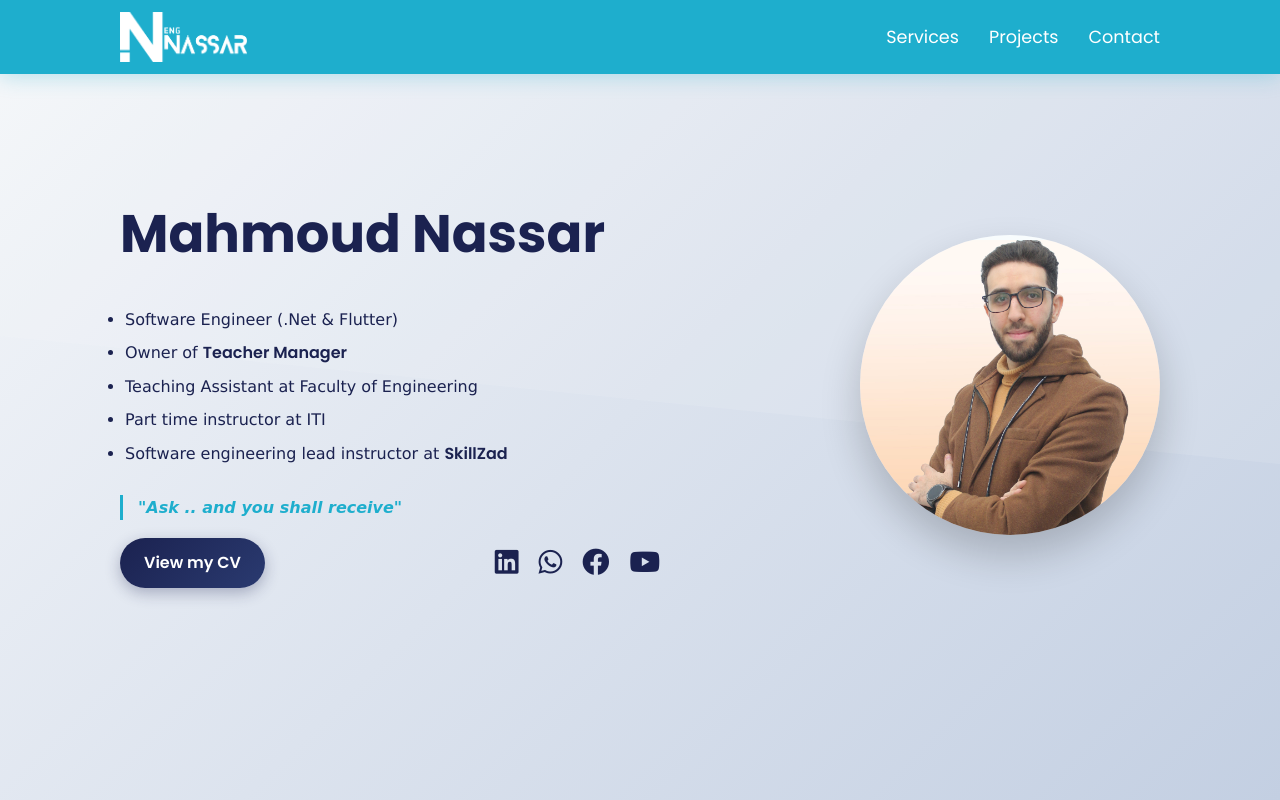
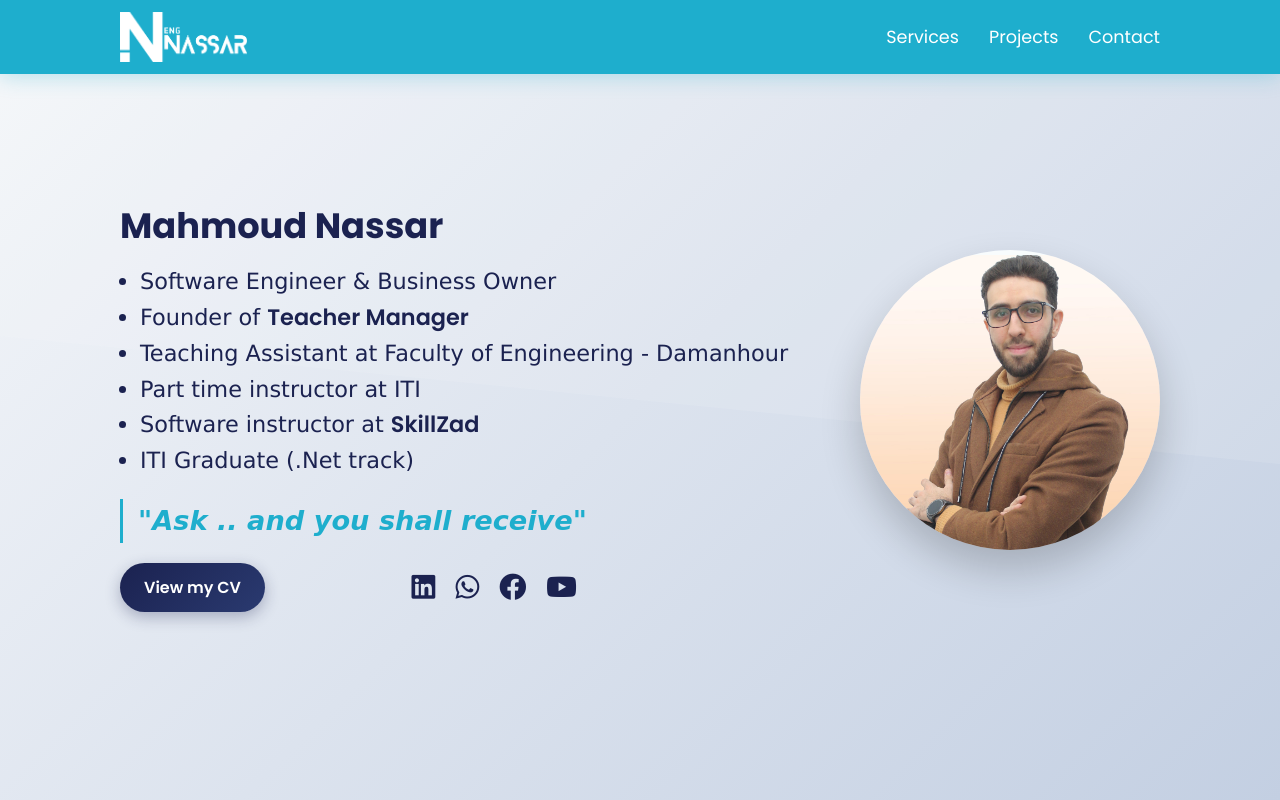
Before and after one commit to nassar1891/EngineerNassar, a plain HTML site: page index.html in a window 1280 px wide. Shown: the top 800 px of the page. Drawn offline with nearby package versions, Linux system fonts and the light colour scheme.

Commit message:
fixed all styles

```diff
--- a/contact-footer.css
+++ b/contact-footer.css
@@ -49,12 +49,10 @@
 .footer .social-icons a {
   color: #fff;
   font-size: 1.4em;
-  margin-right: 12px;
+  margin-right: 10px;
+  margin-left: 10px;
   transition: all 0.3s ease;
   position: relative;
-}
-.footer .social-icons a:last-child {
-  margin-right: 0;
 }
 .footer .social-icons a::before {
   content: '';
--- a/index.html
+++ b/index.html
@@ -6,7 +6,8 @@
   <meta http-equiv="X-UA-Compatible" content="IE=edge" />
   <meta name="viewport" content="width=device-width, initial-scale=1.0" />
   <title>Mahmoud Nassar - .NET & Flutter Software Engineer</title>
-  <meta name="description" content="Passionate Software Engineer with 2+ years of experience in .NET and Flutter. Teaching Assistant, Lead Instructor, and project leader." />
+  <meta name="description"
+    content="Passionate Software Engineer with 2+ years of experience in .NET and Flutter. Teaching Assistant, Lead Instructor, and project leader." />
   <meta name="author" content="Mahmoud Nassar" />
   <link rel="canonical" href="https://mahmoudnassar.com/" />
   <meta name="theme-color" content="#1EAECD" />
@@ -14,7 +15,8 @@
 
   <!-- Open Graph -->
   <meta property="og:title" content="Mahmoud Nassar - .NET & Flutter Software Engineer" />
-  <meta property="og:description" content="Portfolio of Mahmoud Nassar, Software Engineer, Instructor, and Project Leader." />
+  <meta property="og:description"
+    content="Portfolio of Mahmoud Nassar, Software Engineer, Instructor, and Project Leader." />
   <meta property="og:type" content="website" />
   <meta property="og:url" content="https://mahmoudnassar.com/" />
   <meta property="og:image" content="images/بروفايل.jpg" />
@@ -23,7 +25,8 @@
   <!-- Twitter Card -->
   <meta name="twitter:card" content="summary_large_image" />
   <meta name="twitter:title" content="Mahmoud Nassar - .NET & Flutter Software Engineer" />
-  <meta name="twitter:description" content="Portfolio of Mahmoud Nassar, Software Engineer, Instructor, and Project Leader." />
+  <meta name="twitter:description"
+    content="Portfolio of Mahmoud Nassar, Software Engineer, Instructor, and Project Leader." />
   <meta name="twitter:image" content="images/بروفايل.jpg" />
 
   <!-- Favicon & Apple Touch Icon -->
@@ -48,18 +51,6 @@
   <link rel="stylesheet" href="contact-footer.css" />
   <link rel="stylesheet" href="services.css" />
   <link rel="stylesheet" href="style.css" />
-
-  <!-- Manifest for PWA (optional) -->
-  <!-- <link rel="manifest" href="/manifest.json"> -->
-
-  <!-- Google Analytics (optional) -->
-  <!-- <script async src="https://www.googletagmanager.com/gtag/js?id=UA-XXXXXXX-X"></script>
-  <script>
-    window.dataLayer = window.dataLayer || [];
-    function gtag(){dataLayer.push(arguments);}
-    gtag('js', new Date());
-    gtag('config', 'UA-XXXXXXX-X');
-  </script> -->
 </head>
 
 <body>
@@ -78,32 +69,39 @@
   </header>
 
   <main>
-    <section class="main" id="home">
+    <section class="main">
       <div class="main-container">
         <div class="main-text">
-          <h1><span>Mahmoud Nassar</span></h1>
-          <div class="main-description">
-            <ul>
-              <li>Software Engineer (.Net & Flutter)</li>
-              <li>Owner of <a href="https://teachermanager.mahmoudnassar.com/" target="_blank" rel="noopener noreferrer">Teacher Manager</a></li>
-              <li>Teaching Assistant at Faculty of Engineering</li>
+          <span>Mahmoud Nassar</span>
+          <h2>
+            <ul style="font-size: large; margin-left: 15px; font-size: 1em;">
+              <li>Software Engineer & Business Owner</li>
+              <li>Founder of <a href="https://teachermanager.mahmoudnassar.com/" target="_blank">Teacher Manager</a></li>
+              <li>Teaching Assistant at Faculty of Engineering - Damanhour</li>
               <li>Part time instructor at ITI</li>
-              <li>Software engineering lead instructor at <a href="https://teachermanager.mahmoudnassar.com/" target="_blank" rel="noopener noreferrer">SkillZad</a></li>
+              <li>Software instructor at <a href="https://teachermanager.mahmoudnassar.com/"
+                target="_blank">SkillZad</a></li>
+                <li>ITI Graduate (.Net track)</li>
             </ul>
-          </div>
-          <blockquote class="main-quote">"Ask .. and you shall receive"</blockquote>
-          <div class="cta-row">
-            <a href="https://drive.google.com/file/d/1tl3id64CiIKXW0fKcVyMZqQ5pMZ1rVOw/view?usp=sharing" target="_blank" rel="noopener noreferrer" class="main-btn">View my CV</a>
-            <div class="social-icons" role="group" aria-label="Social media links">
-              <a href="https://www.linkedin.com/in/nassar4869/" target="_blank" rel="noopener noreferrer" aria-label="LinkedIn Profile"><i class="fab fa-linkedin" aria-hidden="true"></i></a>
-              <a href="https://api.whatsapp.com/send/?phone=201026212087" target="_blank" rel="noopener noreferrer" aria-label="WhatsApp Contact"><i class="fab fa-whatsapp" aria-hidden="true"></i></a>
-              <a href="https://www.facebook.com/Nassar1891" target="_blank" rel="noopener noreferrer" aria-label="Facebook Profile"><i class="fab fa-facebook" aria-hidden="true"></i></a>
-              <a href="https://www.youtube.com/@EngineerNassar" target="_blank" rel="noopener noreferrer" aria-label="YouTube Channel"><i class="fab fa-youtube" aria-hidden="true"></i></a>
+          </h2>
+          <div>
+            <h3 class="main-quote">"Ask .. and you shall receive"</h3>
+            <div class="cta-row">
+              <a href="https://drive.google.com/file/d/1tl3id64CiIKXW0fKcVyMZqQ5pMZ1rVOw/view?usp=sharing"
+                target="_blank" class="main-btn">View my CV</a>
+              <div class="social-icons">
+                <a href="https://www.linkedin.com/in/nassar4869/" target="_blank"><i class="fab fa-linkedin"></i></a>
+                <a href="https://api.whatsapp.com/send/?phone=201026212087" target="_blank"><i
+                    class="fab fa-whatsapp"></i></a>
+                <a href="https://www.facebook.com/Nassar1891" target="_blank"><i class="fab fa-facebook"></i></a>
+                <a href="https://www.youtube.com/@EngineerNassar" target="_blank"><i class="fab fa-youtube"></i></a>
+              </div>
             </div>
           </div>
         </div>
+
         <div class="main-image">
-          <img src="images/بروفايل.jpg" alt="Mahmoud Nassar - Software Engineer and Instructor" />
+          <img src="images/بروفايل.jpg" alt="Mahmoud Nassar" />
         </div>
       </div>
     </section>
@@ -151,7 +149,8 @@
               </div>
               <div class="project-details">
                 <h3 class="project-name">Teacher Manager</h3>
-                <p class="project-description">Comprehensive educational management system serving 50+ teachers and 10,000+ students</p>
+                <p class="project-description">Comprehensive educational management system serving 50+ teachers and
+                  10,000+ students</p>
                 <div class="project-tech">
                   <span class="tech-badge">ASP.NET Core</span>
                   <span class="tech-badge">AJAX</span>
@@ -160,7 +159,8 @@
                   <span class="tech-badge">LINQ</span>
                   <span class="tech-badge">SQL Server</span>
                 </div>
-                <a href="https://teachermanager.mahmoudnassar.com/" target="_blank" rel="noopener noreferrer" class="more-details">View Project</a>
+                <a href="https://teachermanager.mahmoudnassar.com/" target="_blank" rel="noopener noreferrer"
+                  class="more-details">View Project</a>
               </div>
             </article>
 
@@ -171,7 +171,8 @@
               </div>
               <div class="project-details">
                 <h3 class="project-name">Exam System</h3>
-                <p class="project-description">Automated examination platform with AI-powered question generation and real-time analytics</p>
+                <p class="project-description">Automated examination platform with AI-powered question generation and
+                  real-time analytics</p>
                 <div class="project-tech">
                   <span class="tech-badge">Angular</span>
                   <span class="tech-badge">JavaScript</span>
@@ -179,7 +180,8 @@
                   <span class="tech-badge">Bootstrap</span>
                   <span class="tech-badge">jQuery</span>
                 </div>
-                <a href="https://github.com/nassar1891/Examination-System" target="_blank" rel="noopener noreferrer" class="more-details">View Code</a>
+                <a href="https://github.com/nassar1891/Examination-System" target="_blank" rel="noopener noreferrer"
+                  class="more-details">View Code</a>
               </div>
             </article>
 
@@ -190,14 +192,16 @@
               </div>
               <div class="project-details">
                 <h3 class="project-name">HR System</h3>
-                <p class="project-description">Enterprise HR management solution with employee lifecycle management and performance tracking</p>
+                <p class="project-description">Enterprise HR management solution with employee lifecycle management and
+                  performance tracking</p>
                 <div class="project-tech">
                   <span class="tech-badge">ASP.NET Core</span>
                   <span class="tech-badge">Entity Framework</span>
                   <span class="tech-badge">LINQ</span>
                   <span class="tech-badge">SQL Server</span>
                 </div>
-                <a href="https://github.com/nassar1891/HrProject" target="_blank" rel="noopener noreferrer" class="more-details">View Code</a>
+                <a href="https://github.com/nassar1891/HrProject" target="_blank" rel="noopener noreferrer"
+                  class="more-details">View Code</a>
               </div>
             </article>
 
@@ -208,14 +212,16 @@
               </div>
               <div class="project-details">
                 <h3 class="project-name">Medline</h3>
-                <p class="project-description">Healthcare management system with patient records, appointment scheduling, and medical inventory</p>
+                <p class="project-description">Healthcare management system with patient records, appointment
+                  scheduling, and medical inventory</p>
                 <div class="project-tech">
                   <span class="tech-badge">Flutter</span>
                   <span class="tech-badge">Firebase</span>
                   <span class="tech-badge">Dart</span>
                   <span class="tech-badge">Rest API</span>
                 </div>
-                <a href="https://github.com/nassar1891/Medline" target="_blank" rel="noopener noreferrer" class="more-details">View Code</a>
+                <a href="https://github.com/nassar1891/Medline" target="_blank" rel="noopener noreferrer"
+                  class="more-details">View Code</a>
               </div>
             </article>
           </div>
@@ -255,10 +261,14 @@
     </a>
 
     <div class="social-icons" role="group" aria-label="Social media links">
-      <a href="https://www.linkedin.com/in/nassar4869/" target="_blank" rel="noopener noreferrer" aria-label="LinkedIn Profile"><i class="fab fa-linkedin" aria-hidden="true"></i></a>
-      <a href="https://api.whatsapp.com/send/?phone=201026212087" target="_blank" rel="noopener noreferrer" aria-label="WhatsApp Contact"><i class="fab fa-whatsapp" aria-hidden="true"></i></a>
-      <a href="https://www.facebook.com/Nassar1891" target="_blank" rel="noopener noreferrer" aria-label="Facebook Profile"><i class="fab fa-facebook" aria-hidden="true"></i></a>
-      <a href="https://www.youtube.com/@EngineerNassar" target="_blank" rel="noopener noreferrer" aria-label="YouTube Channel"><i class="fab fa-youtube" aria-hidden="true"></i></a>
+      <a href="https://www.linkedin.com/in/nassar4869/" target="_blank" rel="noopener noreferrer"
+        aria-label="LinkedIn Profile"><i class="fab fa-linkedin" aria-hidden="true"></i></a>
+      <a href="https://api.whatsapp.com/send/?phone=201026212087" target="_blank" rel="noopener noreferrer"
+        aria-label="WhatsApp Contact"><i class="fab fa-whatsapp" aria-hidden="true"></i></a>
+      <a href="https://www.facebook.com/Nassar1891" target="_blank" rel="noopener noreferrer"
+        aria-label="Facebook Profile"><i class="fab fa-facebook" aria-hidden="true"></i></a>
+      <a href="https://www.youtube.com/@EngineerNassar" target="_blank" rel="noopener noreferrer"
+        aria-label="YouTube Channel"><i class="fab fa-youtube" aria-hidden="true"></i></a>
     </div>
   </footer>
 
@@ -294,7 +304,7 @@
     });
 
     // Scroll Progress Indicator
-    window.addEventListener('scroll', function() {
+    window.addEventListener('scroll', function () {
       const scrollIndicator = document.getElementById('scrollIndicator');
       const scrollTop = window.pageYOffset;
       const docHeight = document.body.offsetHeight - window.innerHeight;
@@ -303,7 +313,7 @@
     });
 
     // Header scroll effect
-    window.addEventListener('scroll', function() {
+    window.addEventListener('scroll', function () {
       const header = document.querySelector('header');
       if (window.scrollY > 50) {
         header.classList.add('scrolled');
@@ -342,7 +352,7 @@
     }
 
     // Initialize typing effect when page loads
-    window.addEventListener('load', function() {
+    window.addEventListener('load', function () {
       const summaryText = document.querySelector('.summary-text');
       if (summaryText) {
         const originalText = summaryText.textContent;
@@ -352,18 +362,18 @@
 
     // Add hover effects for project cards
     document.querySelectorAll('.project-card').forEach(card => {
-      card.addEventListener('mouseenter', function() {
+      card.addEventListener('mouseenter', function () {
         this.style.transform = 'translateY(-15px) scale(1.02)';
       });
 
-      card.addEventListener('mouseleave', function() {
+      card.addEventListener('mouseleave', function () {
         this.style.transform = 'translateY(0) scale(1)';
       });
     });
 
     // Add click tracking for analytics (if needed)
     document.querySelectorAll('a[target="_blank"]').forEach(link => {
-      link.addEventListener('click', function() {
+      link.addEventListener('click', function () {
         // You can add analytics tracking here
         console.log('External link clicked:', this.href);
       });
--- a/main.css
+++ b/main.css
@@ -1,12 +1,9 @@
-section,
-.main {
-  padding-top: 70px;
-}
 
 /* Enhanced Main Section */
 section {
   padding: 100px 120px;
 }
+
 
 .main {
   min-height: 100vh;
@@ -90,13 +87,13 @@ section {
 .main-text ul {
   width: fit-content;
   margin-left: 0;
-  padding-left: 5px;
+  padding-left: 5px; /* keeps bullet alignment */
 }
 
 .main-text li {
   width: fit-content;
-  font-family: Verdana, Geneva, Tahoma, sans-serif;
-  white-space: nowrap;
+  font-family:Verdana, Geneva, Tahoma, sans-serif;
+  white-space: nowrap; /* optional: prevents wrapping if you want single-line items */
 }
 
 .main h3 {
@@ -179,7 +176,8 @@ section {
 .social-icons a {
   color: #1B2250;
   font-size: 1.7em;
-  margin-right: 20px;
+  margin-right: 10px;
+  margin-left: 10px;
   transition: all 0.3s ease;
   position: relative;
 }
--- a/projects.css
+++ b/projects.css
@@ -119,6 +119,7 @@
 }
 .more-details:hover {
   background: linear-gradient(135deg, #17a2b8 0%, #1EAECD 100%);
+  color: #1B2250;
   transform: translateY(-2px);
   box-shadow: 0 5px 15px rgba(30, 174, 205, 0.3);
 }
--- a/services.css
+++ b/services.css
@@ -1,6 +1,5 @@
 /* --- SERVICES SECTION --- */
 .cards {
-  padding: 80px 0 40px 0;
   background: #fafdff;
 }
 .title {
```
Also changed, not shown: header.css (+1 -11 lines), style.css (+0 -16 lines).
